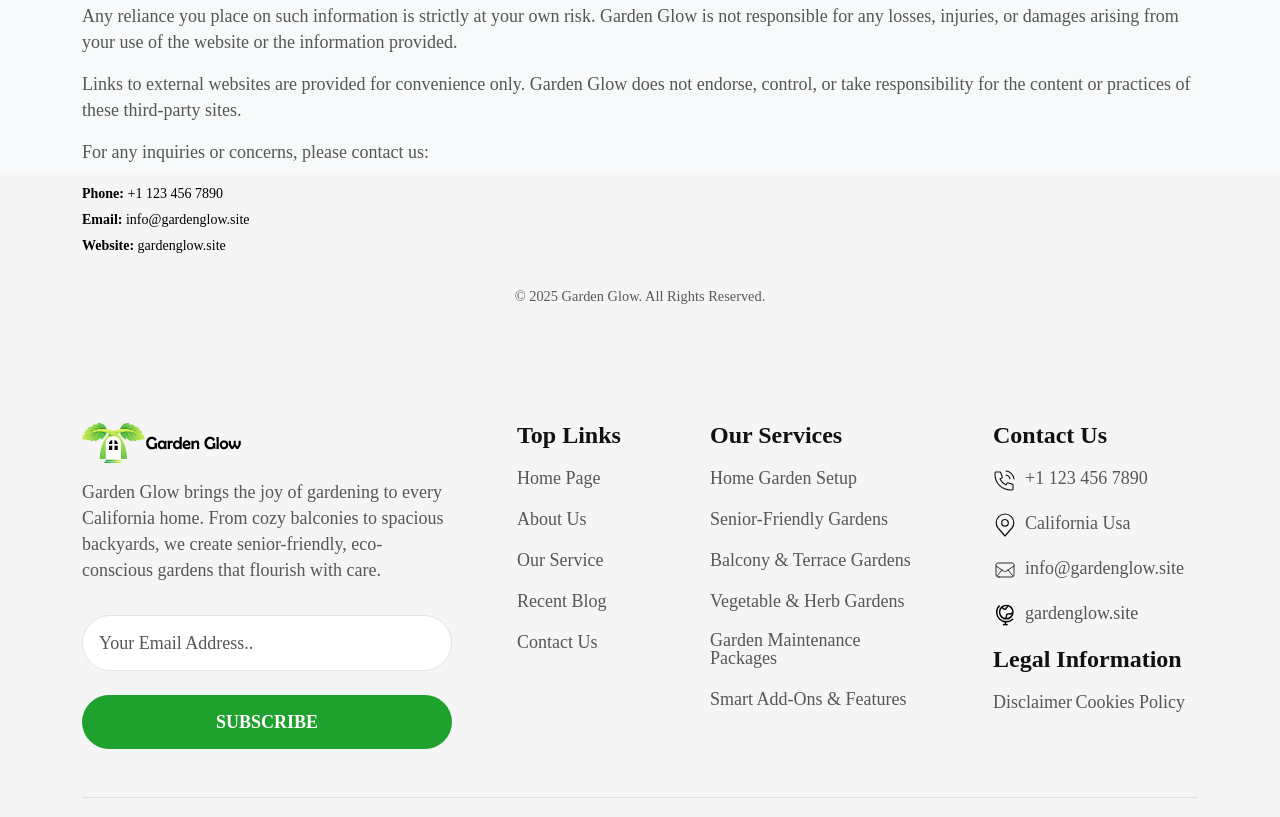
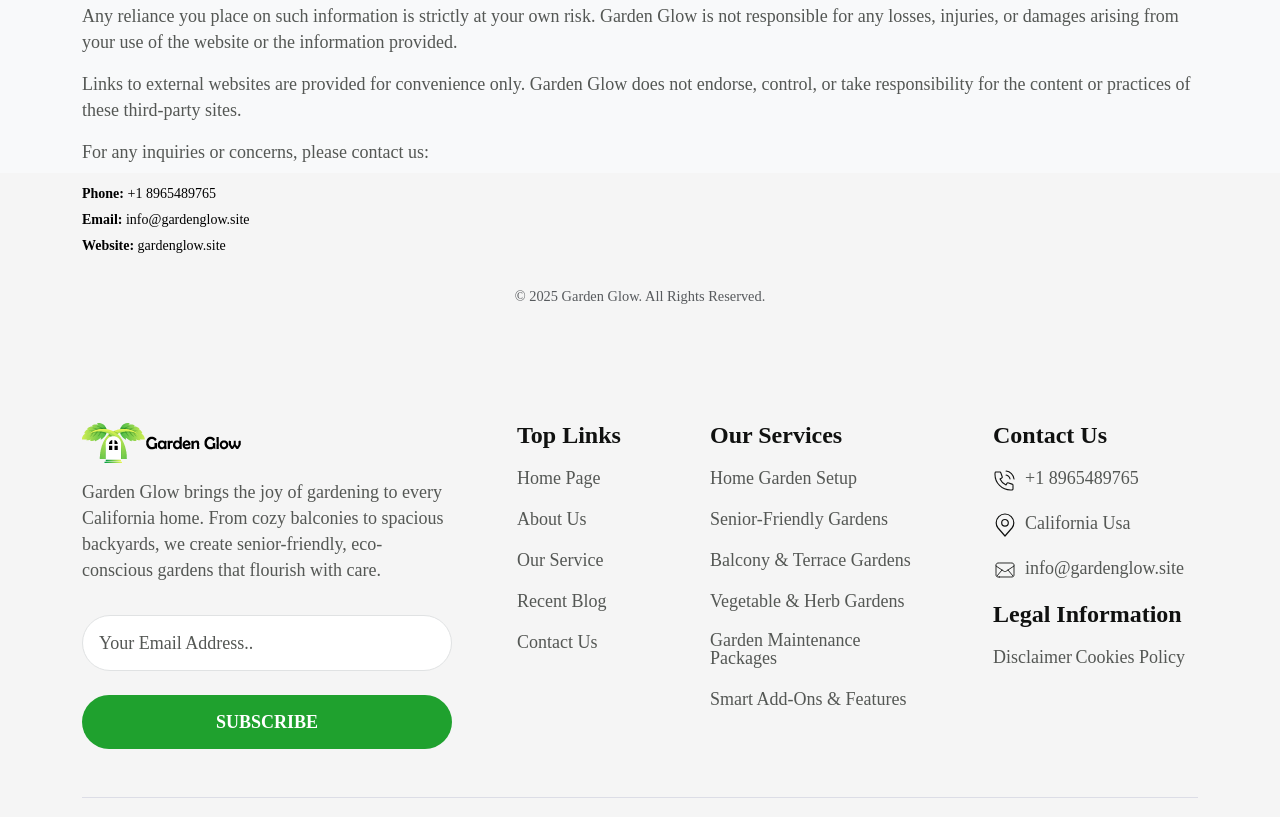
Before and after one commit to prashant-rocky/garden-glow, a plain HTML site: page disclaimer.html in a window 1280 px wide. Shown: the part 689-1506 px from the top of the page. Drawn offline with Linux system fonts and the light colour scheme; files whose address does not match are found by name; a web font is replaced by a local one.

Commit message:
change number

```diff
--- a/disclaimer.html
+++ b/disclaimer.html
@@ -150,7 +150,7 @@
     <p class="mb-3">
       For any inquiries or concerns, please contact us:
       <ul class="list-unstyled mb-0">
-        <li><strong>Phone:</strong> +1 123 456 7890</li>
+        <li><strong>Phone:</strong> +1 8965489765</li>
         <li><strong>Email:</strong> <a href="mailto:info@gardenglow.site">info@gardenglow.site</a></li>
         <li><strong>Website:</strong> <a href="https://gardenglow.site">gardenglow.site</a></li>
       </ul>
@@ -236,10 +236,9 @@
                      <h3 class="vl-footer-widget-title vkl-text-blck mb-20">Contact Us</h3>
                      <!-- icon list -->
                      <div class="vl-footer-icon-list">
-                        <a href="tel:+11234567890"><span><img src="assets/img/icon/vl-contact-icon-2.1.svg" alt=""></span>+1 123 456 7890</a>
+                        <a href="tel:+11234567890"><span><img src="assets/img/icon/vl-contact-icon-2.1.svg" alt=""></span>+1 8965489765</a>
                         <a href="https://www.google.com/maps/place/California,+USA/@37.1604441,-124.598016,1232541m/data=!3m2!1e3!4b1!4m6!3m5!1s0x808fb9fe5f285e3d:0x8b5109a227086f55!8m2!3d36.778261!4d-119.4179324!16zL20vMDFuN3E?entry=ttu&g_ep=EgoyMDI1MDkxNy4wIKXMDSoASAFQAw%3D%3D"><span><img src="assets/img/icon/vl-contact-icon-2.2.svg" alt=""></span>California Usa</a>
                         <a href="mailto:Garden glowsupport@com"><span><img src="assets/img/icon/vl-contact-icon-2.3.svg" alt=""></span>info@gardenglow.site</a>
-                        <a href="#"><span><img src="assets/img/icon/vl-footer-icon-2.4.svg" alt=""></span>gardenglow.site</a>
                         <h3 class="vl-footer-widget-title vkl-text-blck mb-20">Legal Information</h3>
                         <a href="disclaimer.html">Disclaimer</a>
                         <a href="cookies.html">Cookies Policy</a>
```
Also changed, not shown: 5-easy-herbs-seniors-can-grow-at-home.html (+1 -2 lines), Balcony-&terrace-gardens.html (+1 -2 lines), Balcony-garden-ideas-for-apartments-in-california.html (+1 -2 lines), Garden-maintenance-packages.html (+1 -2 lines), How-to-grow-fresh-vegetables-and-herbs-at-home-in-california.html (+1 -2 lines), Senior-Friendly-Gardens.html (+1 -2 lines), The-benefits-of-gardening-for-stress-relief-and-mental-health.html (+1 -2 lines), Vegetable-&herb-gardens.html (+1 -2 lines), about.html (+1 -2 lines), blog.html (+1 -2 lines), contact.html (+1 -2 lines), cookies.html (+1 -2 lines), home-garden-setup.html (+1 -2 lines), index.html (+8 -9 lines), 4 more files.
